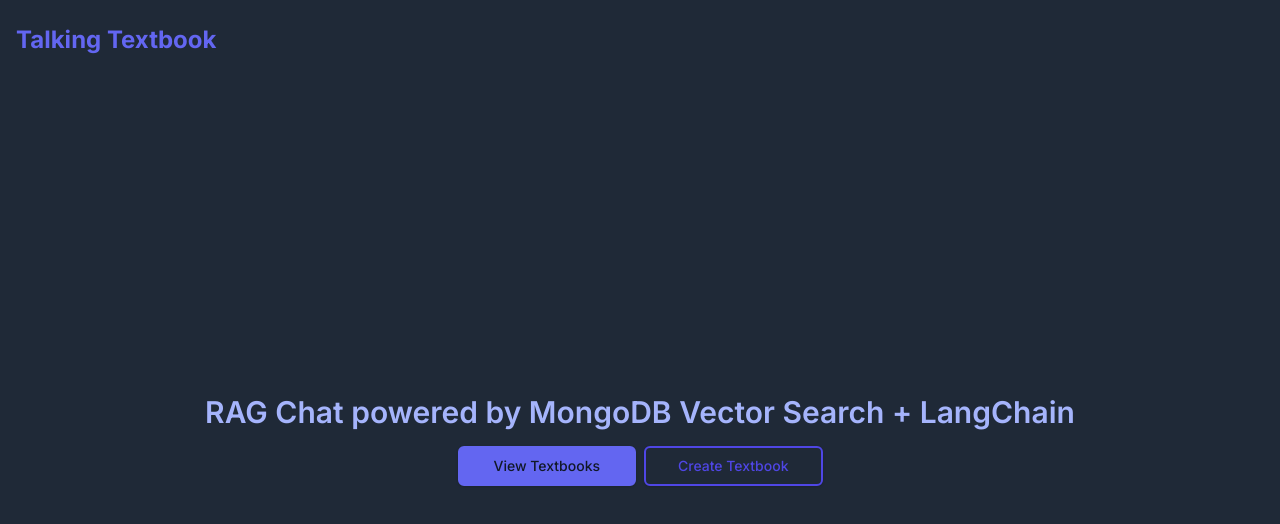
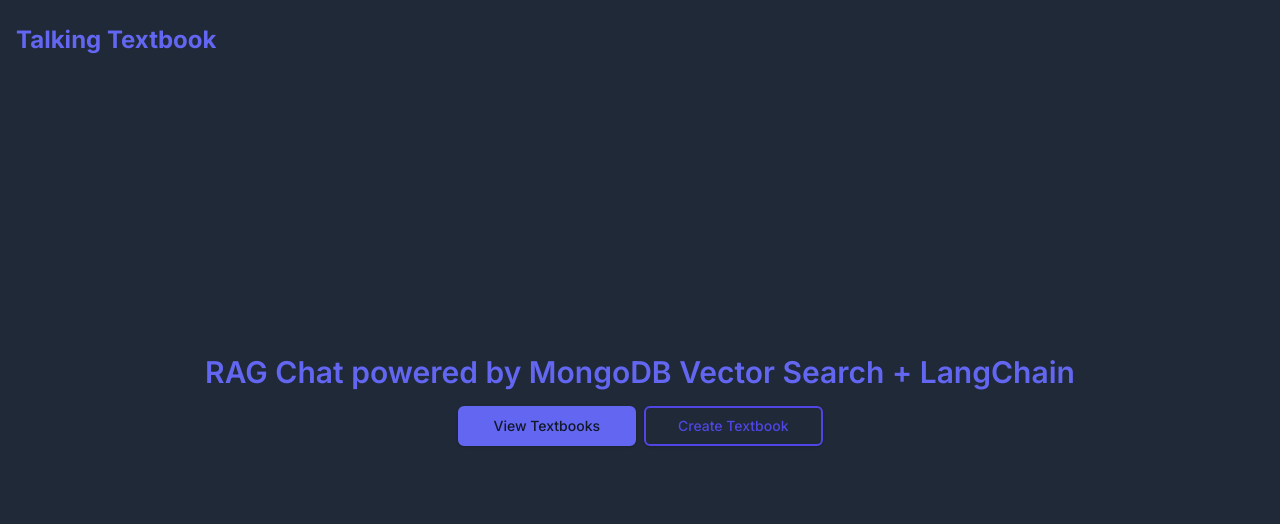
Before and after one commit to anishanne/talkingtextbook, a Next.js app in the folder talkingtextbook/: page / in a window 1280 px wide. Shown: the top 524 px of the page. Built offline with nearby package versions, Linux system fonts and the light colour scheme.

Commit message:
Small formatting change + example env

```diff
--- a/talkingtextbook/app/page.tsx
+++ b/talkingtextbook/app/page.tsx
@@ -9,8 +9,8 @@ export default function Home() {
 					<h1 className="text-2xl font-bold text-indigo-500">Talking Textbook</h1>
 				</div>
 			</header>
-			<main className="flex flex-grow flex-col items-center justify-center bg-gray-800 p-4">
-				<h2 className="mb-4 text-3xl font-semibold text-indigo-300">
+			<main className="flex flex-grow flex-col items-center justify-center bg-gray-800 pb-20">
+				<h2 className="mb-4 text-3xl font-semibold text-indigo-500">
 					RAG Chat powered by MongoDB Vector Search + LangChain
 				</h2>
 				<div className="grid grid-cols-2 gap-2">
```
Also changed, not shown: 1 other file (tests, documents, lock files or other folders).
